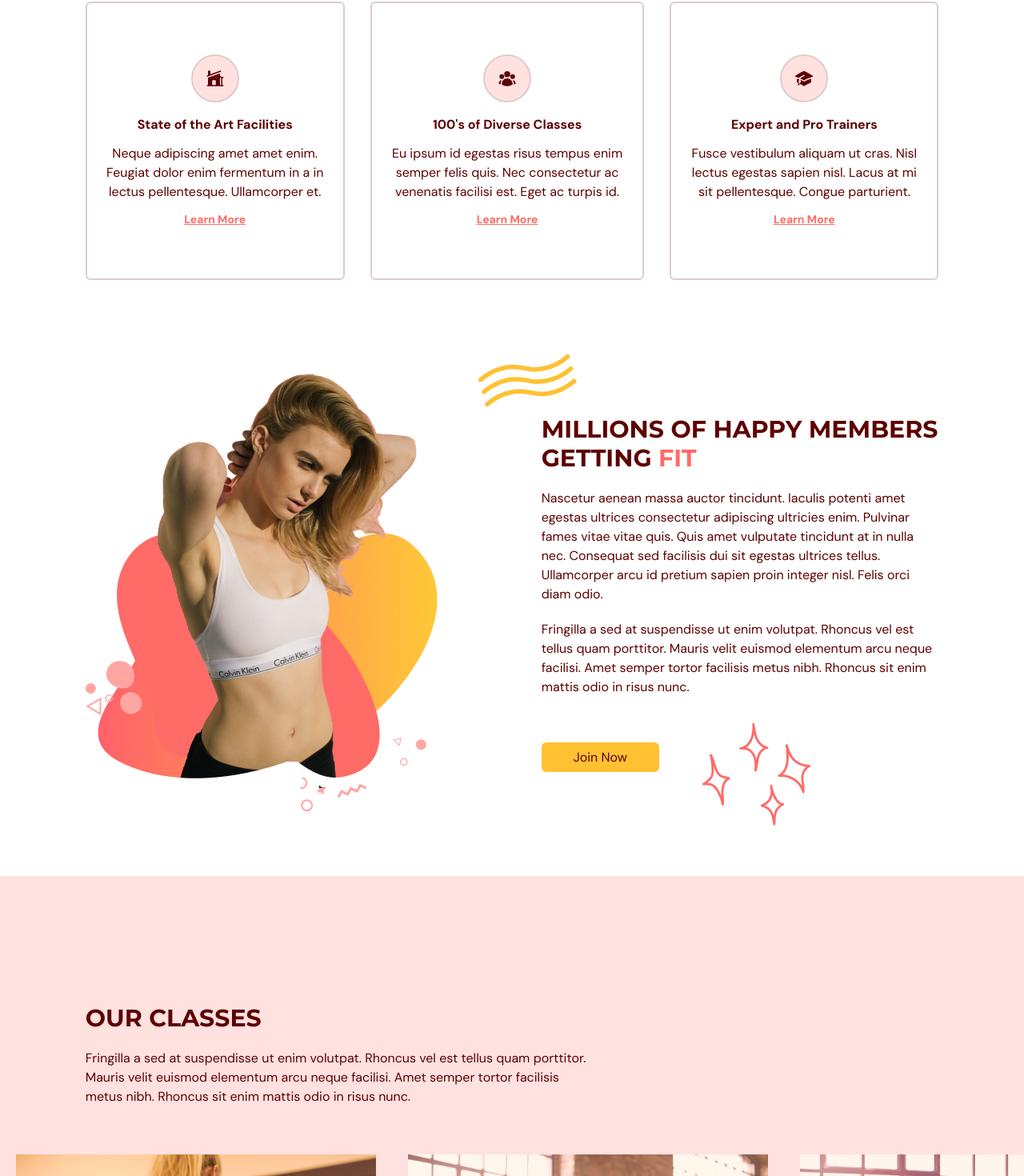
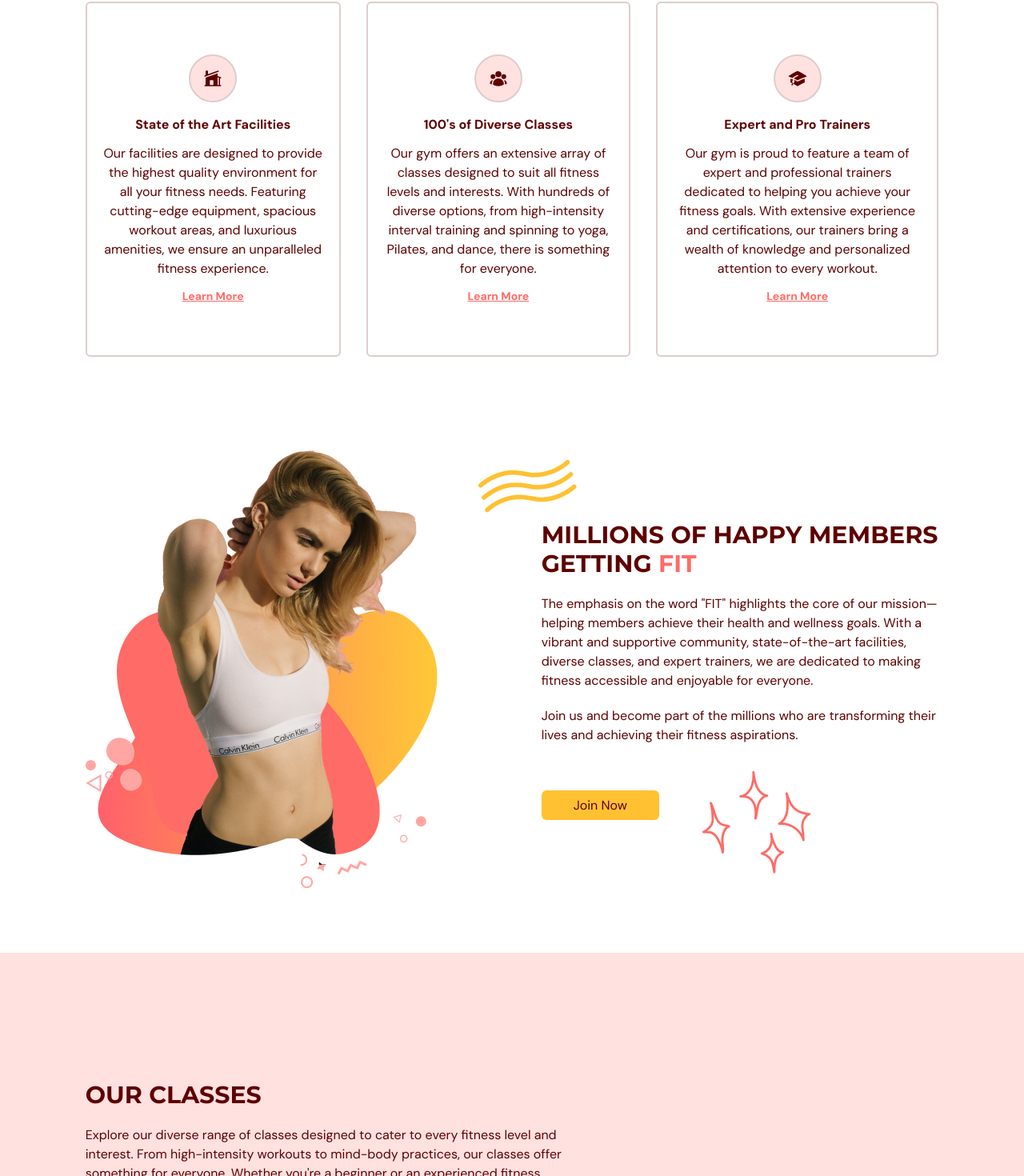
Before and after one commit to PalampalliPraneeth/Gym-Website, a React (Vite) app: page / in a window 1280 px wide. Shown: the part 1034-2504 px from the top of the page at 80% size. Built offline with nearby package versions, Linux system fonts and the light colour scheme.

Commit message:
content change

```diff
--- a/src/scenes/benefits/index.tsx
+++ b/src/scenes/benefits/index.tsx
@@ -15,19 +15,19 @@ const benefits: Array<BenefitType> = [
     icon: <HomeModernIcon className="h-6 w-6" />,
     title: "State of the Art Facilities",
     description:
-      "Neque adipiscing amet amet enim. Feugiat dolor enim fermentum in a in lectus pellentesque. Ullamcorper et.",
+      "Our facilities are designed to provide the highest quality environment for all your fitness needs. Featuring cutting-edge equipment, spacious workout areas, and luxurious amenities, we ensure an unparalleled fitness experience.",
   },
   {
     icon: <UserGroupIcon className="h-6 w-6" />,
     title: "100's of Diverse Classes",
     description:
-      "Eu ipsum id egestas risus tempus enim semper felis quis. Nec consectetur ac venenatis facilisi est. Eget ac turpis id.",
+      "Our gym offers an extensive array of classes designed to suit all fitness levels and interests. With hundreds of diverse options, from high-intensity interval training and spinning to yoga, Pilates, and dance, there is something for everyone.",
   },
   {
     icon: <AcademicCapIcon className="h-6 w-6" />,
     title: "Expert and Pro Trainers",
     description:
-      "Fusce vestibulum aliquam ut cras. Nisl lectus egestas sapien nisl. Lacus at mi sit pellentesque. Congue parturient.",
+      "Our gym is proud to feature a team of expert and professional trainers dedicated to helping you achieve your fitness goals. With extensive experience and certifications, our trainers bring a wealth of knowledge and personalized attention to every workout.",
   },
 ];
 
@@ -131,18 +131,10 @@ const Benefits = ({ setSelectedPage }: Props) => {
               }}
             >
               <p className="my-5">
-                Nascetur aenean massa auctor tincidunt. Iaculis potenti amet
-                egestas ultrices consectetur adipiscing ultricies enim. Pulvinar
-                fames vitae vitae quis. Quis amet vulputate tincidunt at in
-                nulla nec. Consequat sed facilisis dui sit egestas ultrices
-                tellus. Ullamcorper arcu id pretium sapien proin integer nisl.
-                Felis orci diam odio.
+              The emphasis on the word "FIT" highlights the core of our mission—helping members achieve their health and wellness goals. With a vibrant and supportive community, state-of-the-art facilities, diverse classes, and expert trainers, we are dedicated to making fitness accessible and enjoyable for everyone.
               </p>
               <p className="mb-5">
-                Fringilla a sed at suspendisse ut enim volutpat. Rhoncus vel est
-                tellus quam porttitor. Mauris velit euismod elementum arcu neque
-                facilisi. Amet semper tortor facilisis metus nibh. Rhoncus sit
-                enim mattis odio in risus nunc.
+              Join us and become part of the millions who are transforming their lives and achieving their fitness aspirations.
               </p>
             </motion.div>
 
--- a/src/scenes/contactUs/index.tsx
+++ b/src/scenes/contactUs/index.tsx
@@ -46,9 +46,7 @@ const ContactUs = ({ setSelectedPage }: Props) => {
             <span className="text-primary-500">JOIN NOW</span> TO GET IN SHAPE
           </HText>
           <p className="my-5">
-            Congue adipiscing risus commodo placerat. Tellus et in feugiat nisl
-            sapien vel rhoncus. Placerat at in enim pellentesque. Nulla
-            adipiscing leo egestas nisi elit risus sit. Nunc cursus sagittis.
+          Join us now and start your journey to a healthier, fitter you! Our comprehensive fitness programs and state-of-the-art facilities are designed to help you reach your fitness goals efficiently and effectively. With expert guidance from our trainers, access to diverse classes, and a supportive community, you'll have everything you need to get in shape and stay motivated along the way. Don't wait any longer—take the first step towards a healthier lifestyle and join us today!
           </p>
         </motion.div>
 
--- a/src/scenes/ourClasses/index.tsx
+++ b/src/scenes/ourClasses/index.tsx
@@ -68,10 +68,7 @@ const OurClasses = ({ setSelectedPage }: Props) => {
           <div className="md:w-3/5">
             <HText>OUR CLASSES</HText>
             <p className="py-5">
-              Fringilla a sed at suspendisse ut enim volutpat. Rhoncus vel est
-              tellus quam porttitor. Mauris velit euismod elementum arcu neque
-              facilisi. Amet semper tortor facilisis metus nibh. Rhoncus sit
-              enim mattis odio in risus nunc.
+            Explore our diverse range of classes designed to cater to every fitness level and interest. From high-intensity workouts to mind-body practices, our classes offer something for everyone. Whether you're a beginner or an experienced fitness enthusiast, our expert instructors will guide you through dynamic and engaging sessions tailored to help you reach your goals. Discover the perfect class to challenge yourself, improve your strength, flexibility, and endurance, and elevate your fitness journey to new heights.
             </p>
           </div>
         </motion.div>
```
